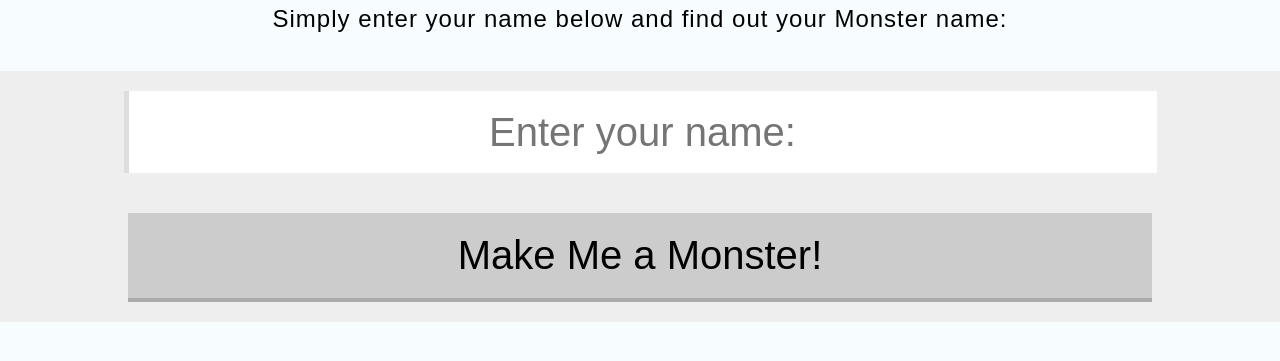
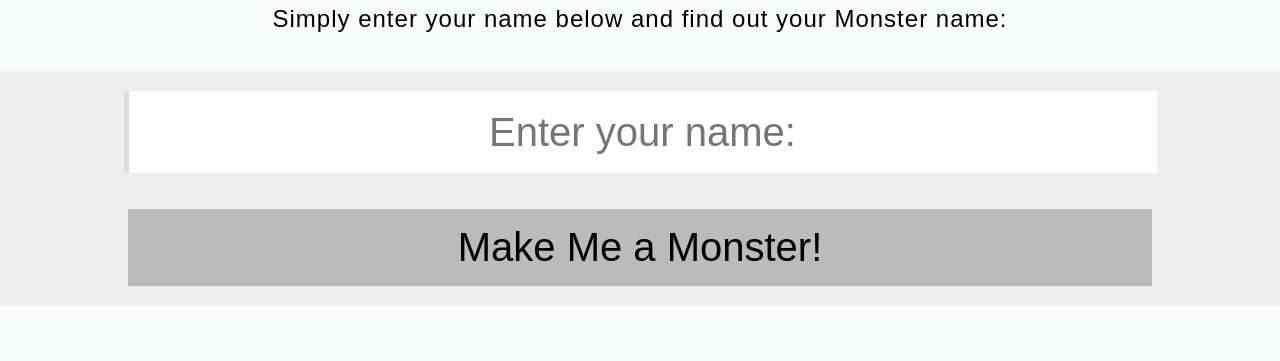
Before and after one commit to marcusmichaels/monster-maker, a plain HTML site: page index.html in a window 1280 px wide. In both pictures the pointer is over the input "Make Me a Monster!". Shown: the part 285-646 px from the top of the page. Drawn offline with Linux system fonts and the light colour scheme; a web font is replaced by a local one.

Commit message:
flourishes

```diff
--- a/stylesheet.css
+++ b/stylesheet.css
@@ -64,19 +64,25 @@ form {
 	border:0;
 	border-left: 5px solid #DDD;
 	outline:0;
-	margin-bottom: 1em;
+	margin-bottom: 0.8em;
 	text-align: center;
 }
 
 .button {
 	width:80%;
 	margin:auto;
-	padding: 0.5em 0;
+	padding: 0.4em 0;
 	border:0;
 	outline:0;
 	background-color: #CCC;
 	font-size: 2em;
 	border-bottom: 4px solid #AAA;
+}
+
+.button:hover {
+	background-color: #BBB;
+	border-bottom: none;
+	margin-top:4px;
 }
 
 .mouthbg {
```
